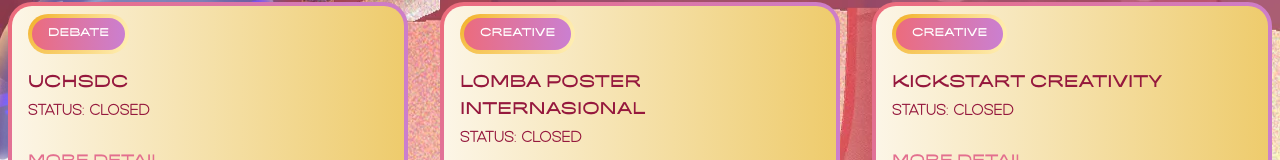
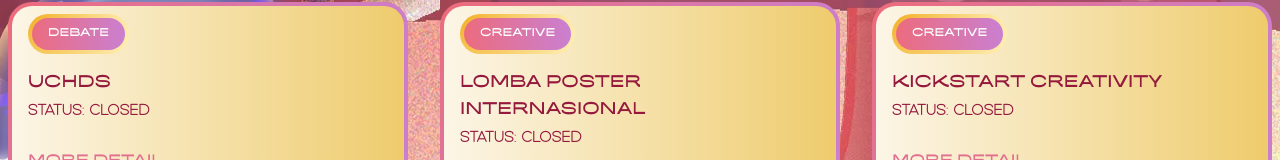
Before and after one commit to DkXenos/UC_Champions, a Next.js app: page /Competitions in a window 1280 px wide. Shown: the part 858-1018 px from the top of the page. Built offline with nearby package versions, Linux system fonts and the light colour scheme.

Commit message:
reivisi spelling and bg dikit

```diff
--- a/app/styles/notavailable.css
+++ b/app/styles/notavailable.css
@@ -1,7 +1,7 @@
 .notavailable-background {
   min-height: 100vh;
   width: 100%;
-  background-image: url("/Asset/Homepage/mainbg.svg");
+  background-image: url("/Asset/Homepage/mainbg.webp");
   background-size: cover;
   background-position: center;
   background-repeat: no-repeat;
--- a/lib/data.ts
+++ b/lib/data.ts
@@ -31,7 +31,7 @@ export const featuredCompetitions: Competition[] = [
   },
   {
     id: "4",
-    title: "UCHSDC",
+    title: "UCHDS",
     category: "DEBATE",
     deadline: "CLOSED",
     ukm: "UCDC",
```
